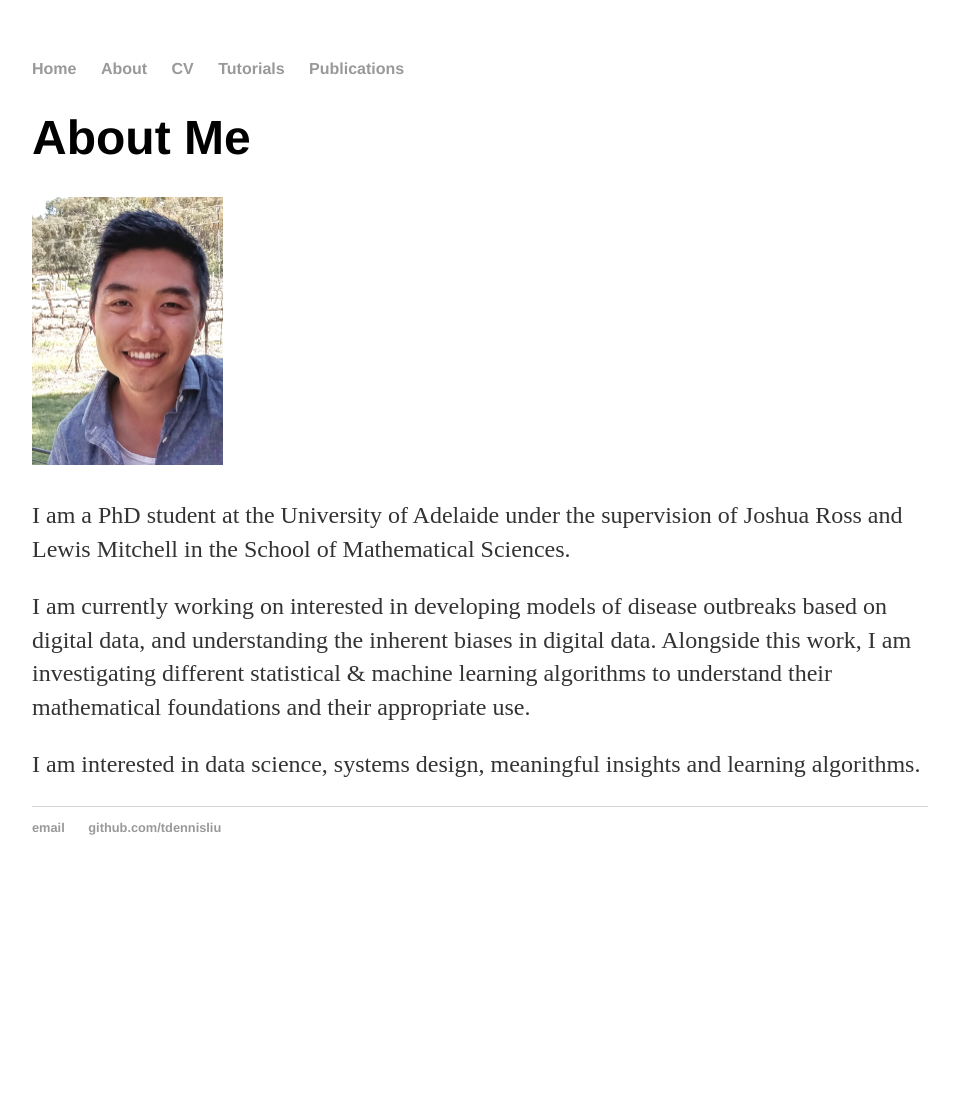
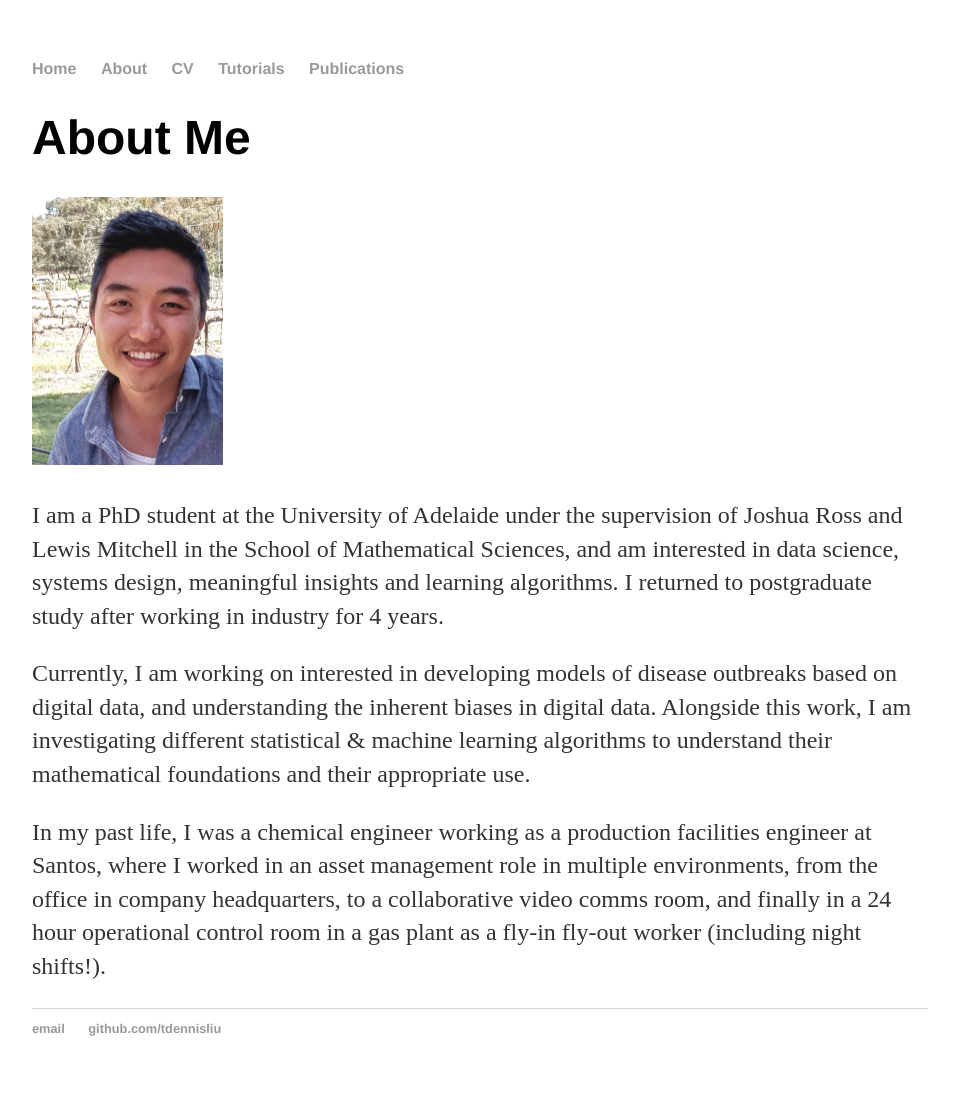
Before and after one commit to tdennisliu/tdennisliu.github.io, a Jekyll site: the page built from about/index.md, in a window 1280 px wide. Shown: the whole page, without its empty margins (160-1119 px from the left). Built offline with Jekyll 4.4.1, drawn with Linux system fonts in a browser that asks for light colours; our own code applies the rules of GitHub Pages for plain Markdown files; before the commit the page ends 900 px from its top, so only the background shows below that.

Commit message:
Added extended bio

```diff
--- a/about/index.md
+++ b/about/index.md
@@ -2,8 +2,8 @@
 <img src="DLprofile.png" alt="Photo of Dennis Liu"
   title="Dennis Liu" width="191" height="268" />
 
-I am a PhD student at the University of Adelaide under the supervision of Joshua Ross and Lewis Mitchell in the School of Mathematical Sciences.
+I am a PhD student at the University of Adelaide under the supervision of Joshua Ross and Lewis Mitchell in the School of Mathematical Sciences, and am interested in data science, systems design, meaningful insights and learning algorithms. I returned to postgraduate study after working in industry for 4 years.
 
-I am currently working on interested in developing models of disease outbreaks based on digital data, and understanding the inherent biases in digital data. Alongside this work, I am investigating different statistical & machine learning algorithms to understand their mathematical foundations and their appropriate use.
+Currently, I am working on interested in developing models of disease outbreaks based on digital data, and understanding the inherent biases in digital data. Alongside this work, I am investigating different statistical & machine learning algorithms to understand their mathematical foundations and their appropriate use.
 
-I am interested in data science, systems design, meaningful insights and learning algorithms.
+In my past life, I was a chemical engineer working as a production facilities engineer at Santos, where I worked in an asset management role in multiple environments, from the office in company headquarters, to a collaborative video comms room, and finally in a 24 hour operational control room in a gas plant as a fly-in fly-out worker (including night shifts!).
```
